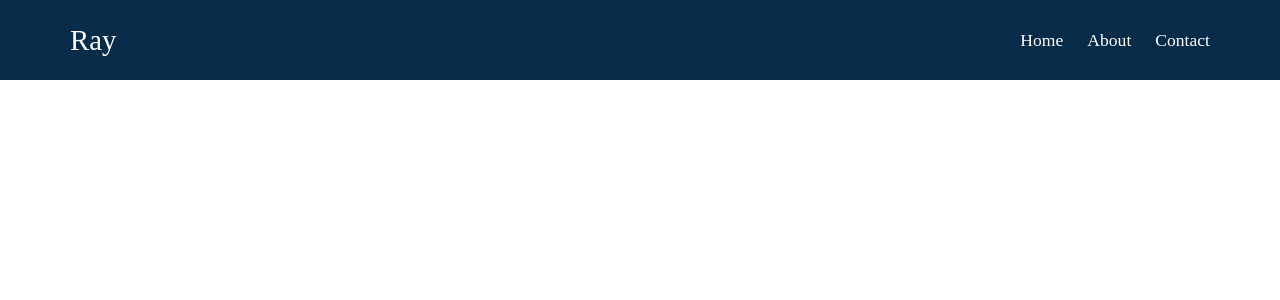
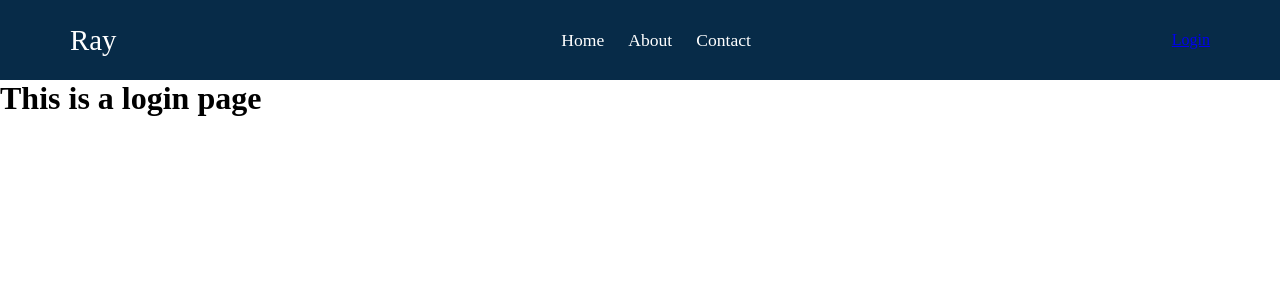
Before and after one commit to Tanapon0207/Vue_Node_Mysql, a Vue app in the folder Frontend/: page /#/login in a window 1280 px wide. Shown: the top 300 px of the page. Built offline with nearby package versions, Linux system fonts and the light colour scheme.

Commit message:
add router

```diff
--- a/Frontend/src/App.vue
+++ b/Frontend/src/App.vue
@@ -7,7 +7,7 @@ import Home from './components/Home.vue';
 <template>
 
 <Home/>
-
+<router-view></router-view>
 </template>
 
 <style scoped>
--- a/Frontend/src/components/Home.vue
+++ b/Frontend/src/components/Home.vue
@@ -11,6 +11,11 @@
             <li><a href="">About</a></li>
             <li><a href="">Contact</a></li>
           </ul>
+
+
+          <div class="btn">
+            <router-link to="/login">Login</router-link>
+          </div>
         </div>
       </div>
     </nav>
--- /dev/null
+++ b/Frontend/src/components/Login.vue
@@ -0,0 +1,11 @@
+<script>
+
+</script>
+
+
+<template>
+    <h1>This is a login page</h1>
+</template>
+
+
+<style></style>
--- a/Frontend/src/main.js
+++ b/Frontend/src/main.js
@@ -1,5 +1,6 @@
 import { createApp } from 'vue'
 import './style.css'
 import App from './App.vue'
+import router from './router'
 
-createApp(App).mount('#app')
+createApp(App).use(router).mount('#app')
```
Also changed, not shown: Frontend/src/router/index.js (+10 -14 lines), 2 other files (tests, documents, lock files or other folders).
